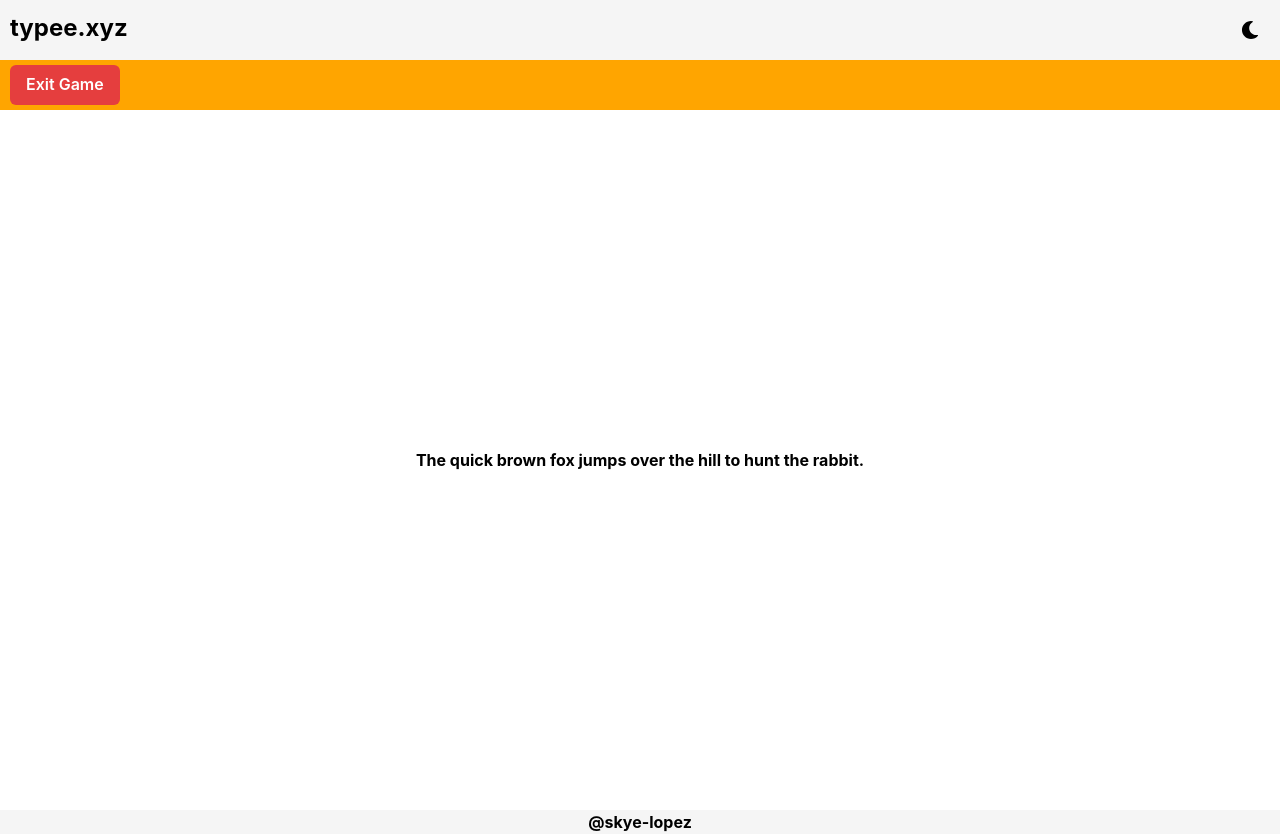
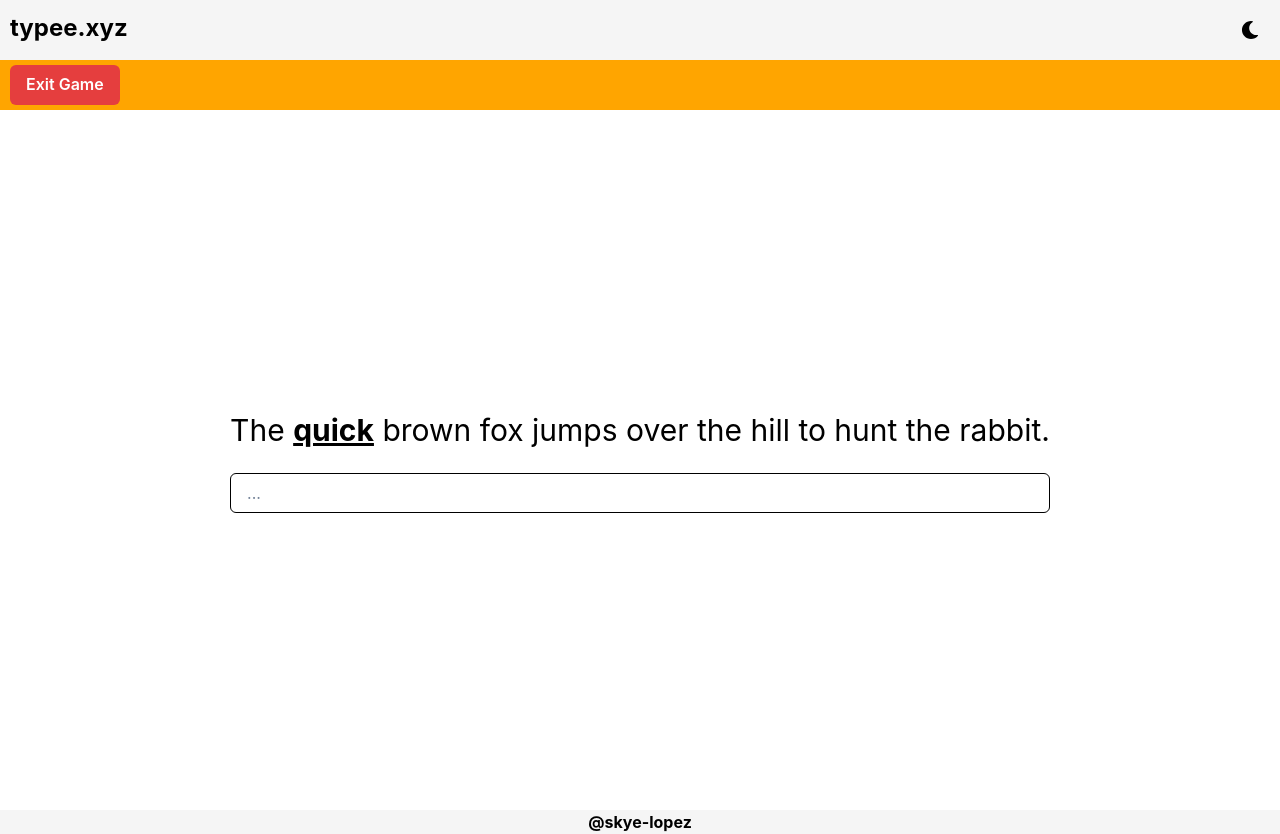
Before and after one commit to skye-lopez/typee, a React (Create React App) app: page / in a window 1280 px wide. Built offline with nearby package versions, Linux system fonts and the light colour scheme.

Commit message:
Added basic styling for in game

```diff
--- a/src/components/Game.tsx
+++ b/src/components/Game.tsx
@@ -9,6 +9,7 @@ import {
 } from "@chakra-ui/react"
 import GameSelection from "./GameSelection";
 import InGameOptions from "./InGameOptions";
+import Word from './Word';
 import { data } from '../data.js';
 
 export default function Game() {
@@ -21,6 +22,7 @@ export default function Game() {
 
     const [gamePrompt, setGamePrompt] = useState(getNewPrompt())
     const [words, setWords] = useState<string[]>([]);
+    const [wordIdx, setWordIdx] = useState(2);
 
     useEffect(() => {
         if (gameState !== "select") {
@@ -57,8 +59,13 @@ export default function Game() {
             >
             {
                 gameState === 'select' ? (<GameSelection setGameState={setGameState} />) :
-                (<Flex maxWidth="75%">
-                    <Text as="b">{ words?.length > 0 ? words.join('') : null }</Text>
+                (<Flex flexDirection="column" maxWidth="75%">
+                    <Flex flexDirection="row" flexWrap="wrap">
+                        { words?.map((w, idx) => (<Word word={w} idx={idx} selected={wordIdx === idx}/>))}
+                    </Flex>
+                    <Flex marginTop="20px">
+                        <Input placeholder="..." border="1px"/>
+                    </Flex>
                 </Flex>)
             }
             </Flex>
--- a/src/components/Word.tsx
+++ b/src/components/Word.tsx
@@ -7,10 +7,26 @@ import {
     Stack,
 } from "@chakra-ui/react"
 
-export default function Word() {
+interface WordProps {
+    word: string
+    idx: number
+    selected: boolean
+}
+
+export default function Word({ word, idx, selected } : WordProps) {
     return (
         <Flex>
-            <Text>Word</Text>
+            {
+                selected ?
+                (<Text
+                    fontWeight="bold"
+                    textDecoration="underline"
+                    fontSize="3xl"
+                >
+                    {word}
+                </Text>) :
+                (<Text fontSize="3xl">{ word !== " " ? word : <span>&nbsp;</span>}</Text>)
+            }
         </Flex>
     );
 }
```
